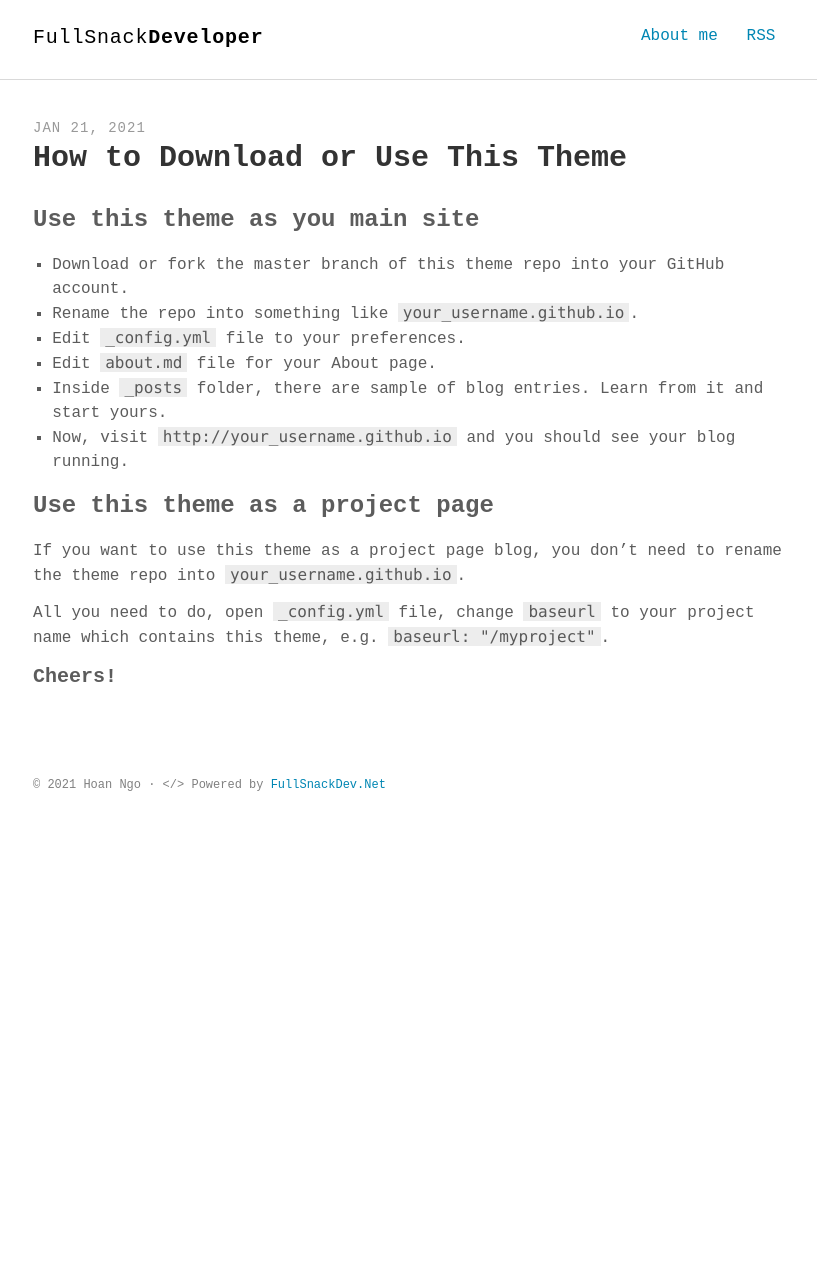
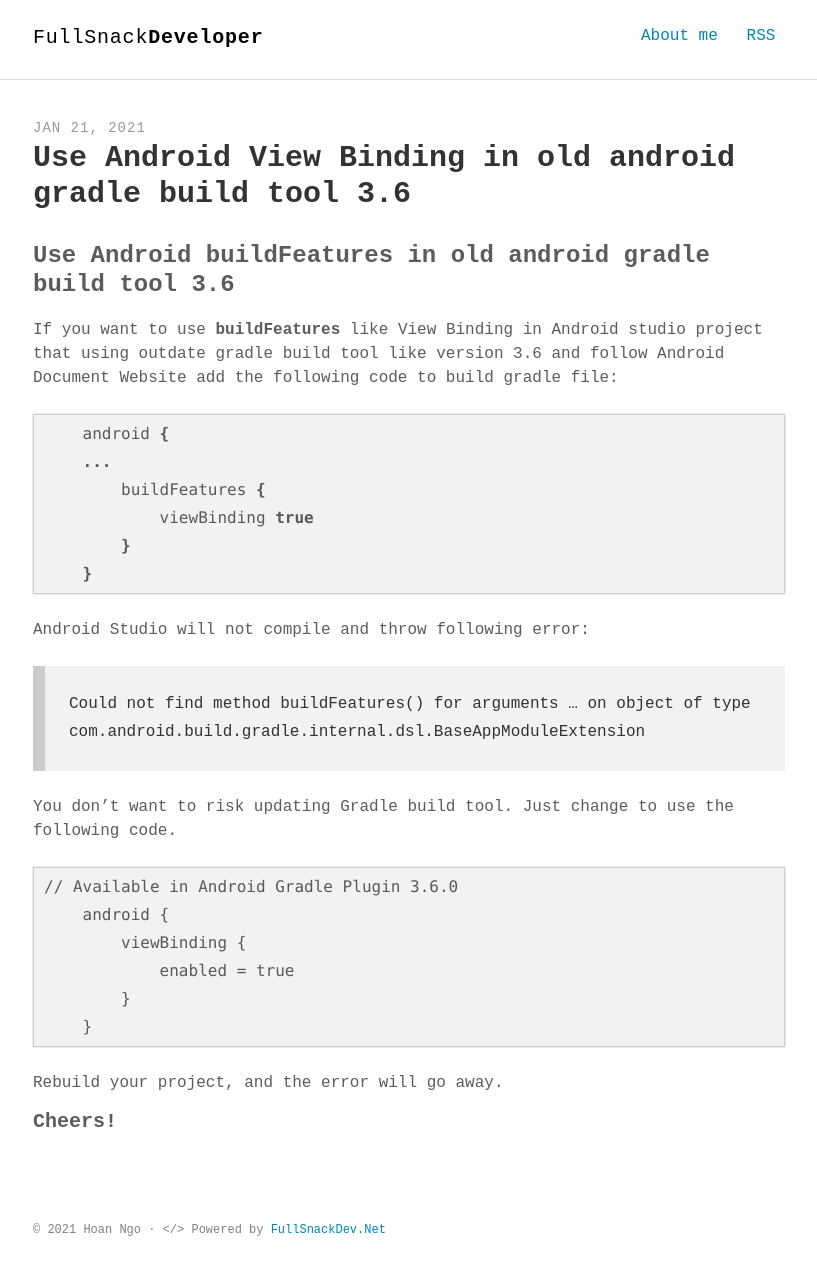
Before and after one commit to hoanngothanh/hoanngothanh.github.io, a Jekyll site: the page built from _posts/2021-01-21-Could-not-find-method-buildFeatures()-for-arguments.md, in a window 1280 px wide. Shown: the whole page, without its empty margins (231-1048 px from the left). Built offline with Jekyll 4.4.1, drawn with Linux system fonts in a browser that asks for light colours; some web fonts are replaced; before the commit the page ends 900 px from its top, so only the background shows below that.

Commit message:
new post

````diff
--- a/_posts/2021-01-21-Could-not-find-method-buildFeatures()-for-arguments.md
+++ b/_posts/2021-01-21-Could-not-find-method-buildFeatures()-for-arguments.md
@@ -1,24 +1,39 @@
 ---
 layout: post
-title: "How to Download or Use This Theme"
+title: "Use Android View Binding in old android gradle build tool 3.6 "
 comments: true
-description: "How to Download or Use This Theme"
-keywords: "dummy content"
+description: "Use Android View Binding in old android gradle build tool 3.6"
+keywords: "View Binding"
 ---
 
-### Use this theme as you main site
+### Use Android buildFeatures in old android gradle build tool 3.6
 
-- Download or fork the master branch of this theme repo into your GitHub account.
-- Rename the repo into something like `your_username.github.io`.
-- Edit `_config.yml` file to your preferences.
-- Edit `about.md` file for your About page.
-- Inside `_posts` folder, there are sample of blog entries. Learn from it and start yours.
-- Now, visit `http://your_username.github.io` and you should see your blog running.
+If you want to use **buildFeatures** like View Binding in Android studio project that using outdate gradle build tool like version 3.6 and follow
+Android Document Website add the following code to build gradle file:
 
-### Use this theme as a project page
+```gradle
+    android {
+    ...
+        buildFeatures {
+            viewBinding true
+        }
+    }
+```
+Android Studio will not compile and throw following error:
 
-If you want to use this theme as a project page blog, you don't need to rename the theme repo into `your_username.github.io`.
 
-All you need to do, open `_config.yml` file, change `baseurl` to your project name which contains this theme, e.g. `baseurl: "/myproject"`.
+>Could not find method buildFeatures() for arguments ... on object of type com.android.build.gradle.internal.dsl.BaseAppModuleExtension
+
+You don't want to risk updating Gradle build tool. Just change to use the following code.
+```
+// Available in Android Gradle Plugin 3.6.0
+    android {
+        viewBinding {
+            enabled = true
+        }
+    }
+```
+
+Rebuild your project, and the error will go away.
 
 #### Cheers!
````
